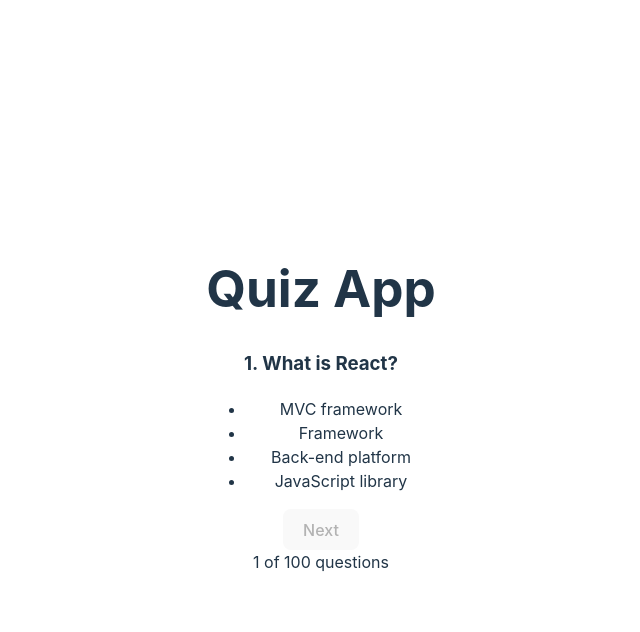
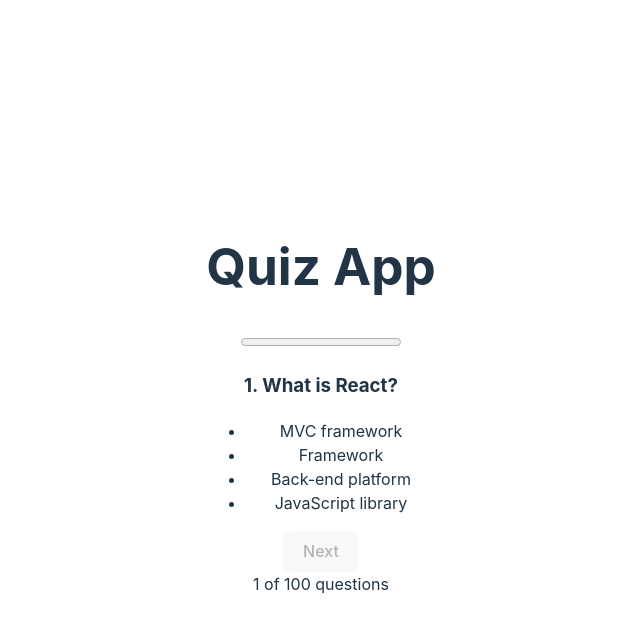
Before and after one commit to albaitas/react-vite-quiz, a React (Vite) app: page / in a window 1280 px wide. Both pictures are taken after a click on the button "Start". Shown: the top 632 px of the page, without its empty margins (319-959 px from the left). Built offline with nearby package versions, Linux system fonts and the light colour scheme.

Commit message:
feat: add progress bar feature

```diff
--- a/src/Home.jsx
+++ b/src/Home.jsx
@@ -14,6 +14,7 @@
   const [locked, setLocked] = useState(true);
   const [result, setResult] = useState(false);
   const [totalTime, setTotalTime] = useState(0);
+  const [progress, setProgress] = useState(0);
 
   const next = useCallback(() => {
     if (index === questionsData.length - 1) {
@@ -59,7 +60,7 @@
       ) : (
         <>
           <h1>Quiz App</h1>
-
+          <progress value={progress} max='200'></progress>
           <h3 className='blue'>
             {index + 1}. {data.question}
           </h3>
```
